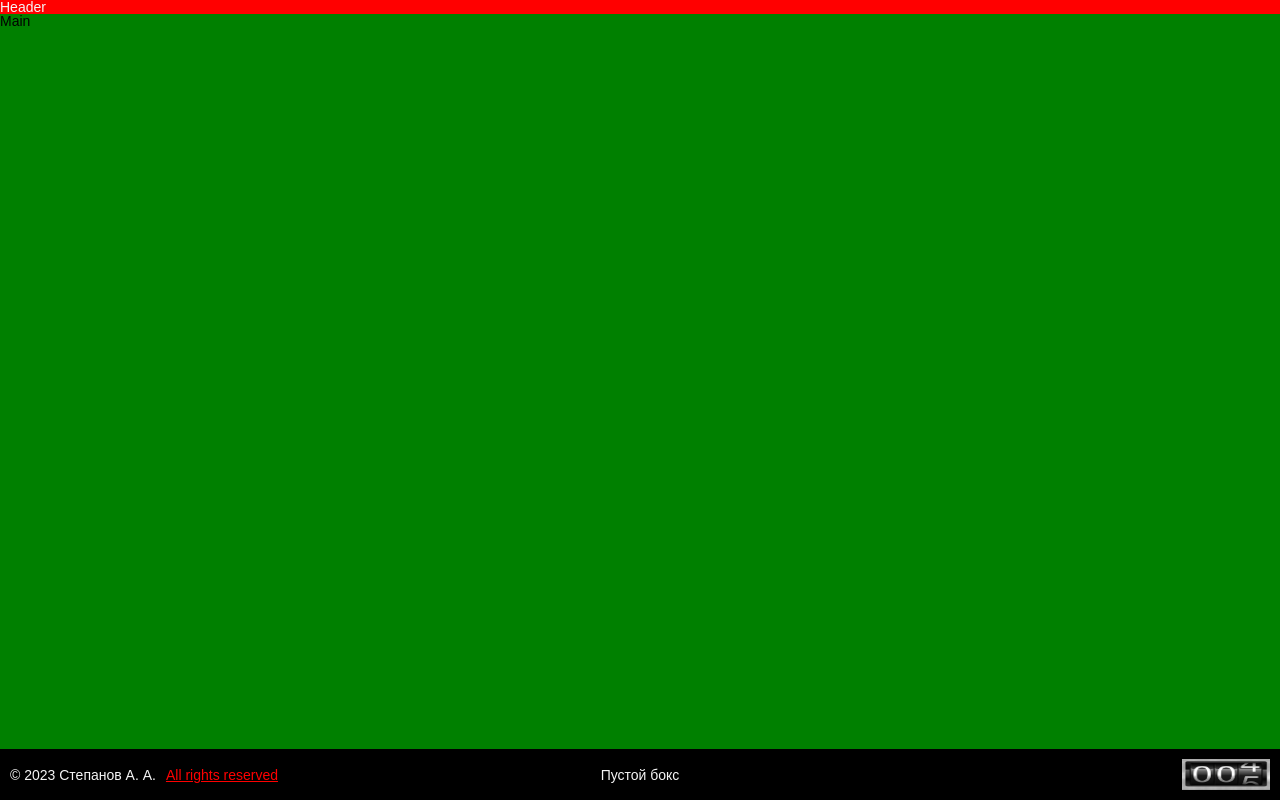
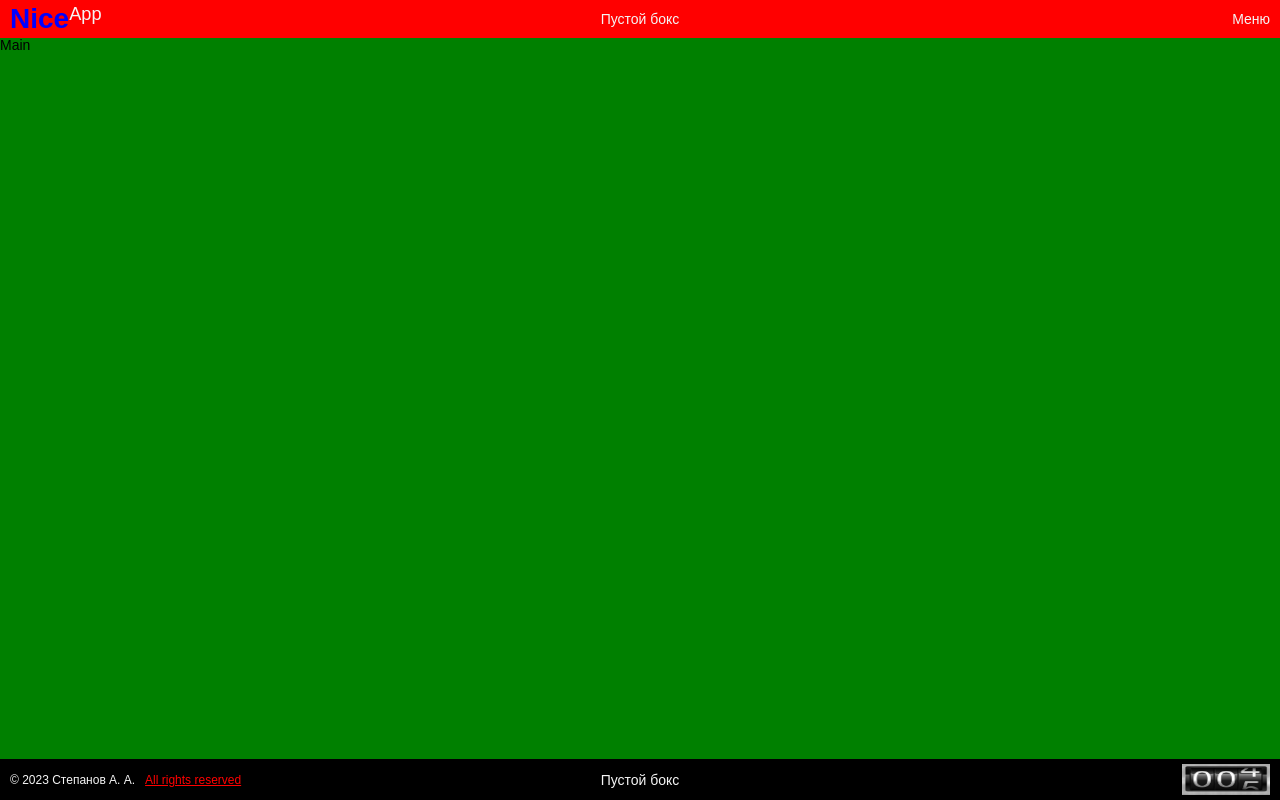
Before and after one commit to Dron24/nice-app, a React (Create React App) app: page / in a window 1280 px wide. Built offline with nearby package versions, Linux system fonts and the light colour scheme.

Commit message:
Test_004

```diff
--- a/src/App/Modules/Footer/Footer.module.css
+++ b/src/App/Modules/Footer/Footer.module.css
@@ -6,7 +6,7 @@
     flex: 0 0 auto;
     background: black;
     color: whitesmoke;
-    padding: 10px;
+    padding: 5px 10px;
 }
 .footerBox{
     display: flex;
@@ -23,7 +23,7 @@
 .item:first-child {
     cursor: default;
     justify-content: flex-start;
-
+    font-size: 12px;
 }
 .item:first-child span{
     margin-left: 10px;
--- a/src/App/Modules/Header/Header.jsx
+++ b/src/App/Modules/Header/Header.jsx
@@ -1,9 +1,20 @@
 import st from './Header.module.css';
+import Logo from '../Logo/Logo';
 
 function Header() {
   return (
     <div className={st.header}>
-        Header
+      <div className={st.headerBox}>
+        <div className={st.item}>
+          <Logo/>
+        </div>
+        <div className={st.item}>
+          Пустой бокс
+        </div>
+        <div className={st.item}>
+          Меню
+        </div>
+      </div>
     </div>
   );
 }
--- a/src/App/Modules/Header/Header.module.css
+++ b/src/App/Modules/Header/Header.module.css
@@ -1,7 +1,26 @@
 .header{
     display: flex;
+    justify-content: center;
     width: 100%;
     flex: 0 0 auto;
     background: red;
-    color: whitesmoke
+    color: whitesmoke;
+    padding:5px 10px
 }
+.headerBox{
+    display: flex;
+    align-items: center;
+    width: 100%;
+    max-width: 1360px;
+}
+.item{
+    display: flex;
+    justify-content: center;
+    flex: 1;
+}
+.item:first-child{
+    justify-content: flex-start;
+}
+.item:last-child{
+    justify-content: flex-end;
+}
--- /dev/null
+++ b/src/App/Modules/Logo/Logo.jsx
@@ -0,0 +1,11 @@
+import st from './Logo.module.css';
+
+function Logo() {
+    return (
+        <div className={st.logotype}>
+            <span>Nice</span><span>App</span>
+        </div>
+    )
+}
+
+export default Logo;
--- /dev/null
+++ b/src/App/Modules/Logo/Logo.module.css
@@ -0,0 +1,16 @@
+.logotype{
+    display: flex;
+    flex-wrap: nowrap;
+}
+.logotype span{
+    display: flex;
+
+}
+.logotype span:first-child{
+    font-size: 2em;
+    color:blue;
+    font-weight: bold;
+}
+.logotype span:last-child{
+    font-size: 1.3em;
+}
```
